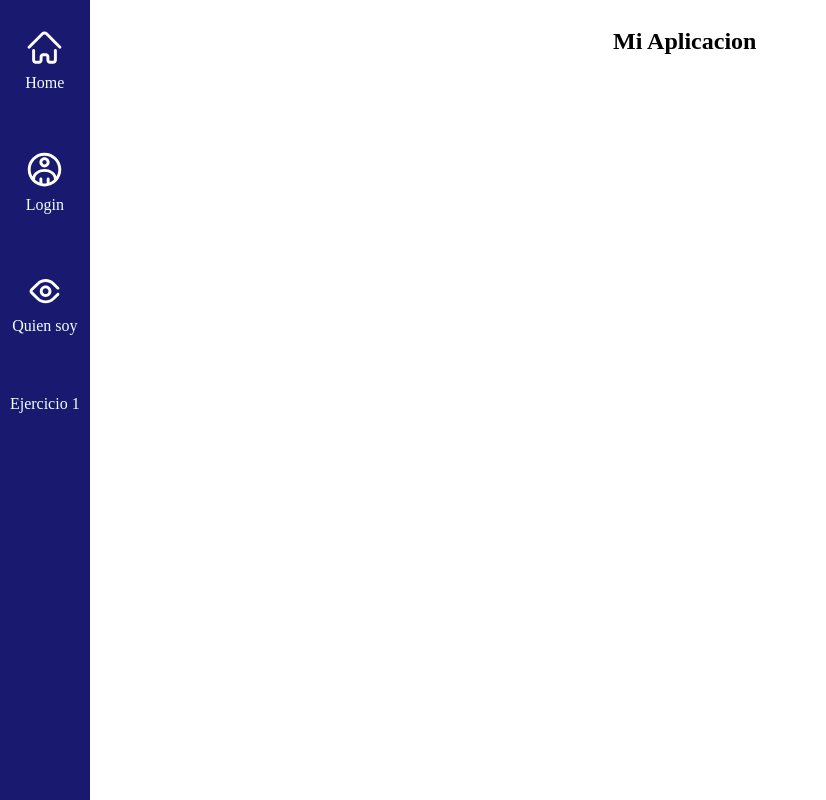
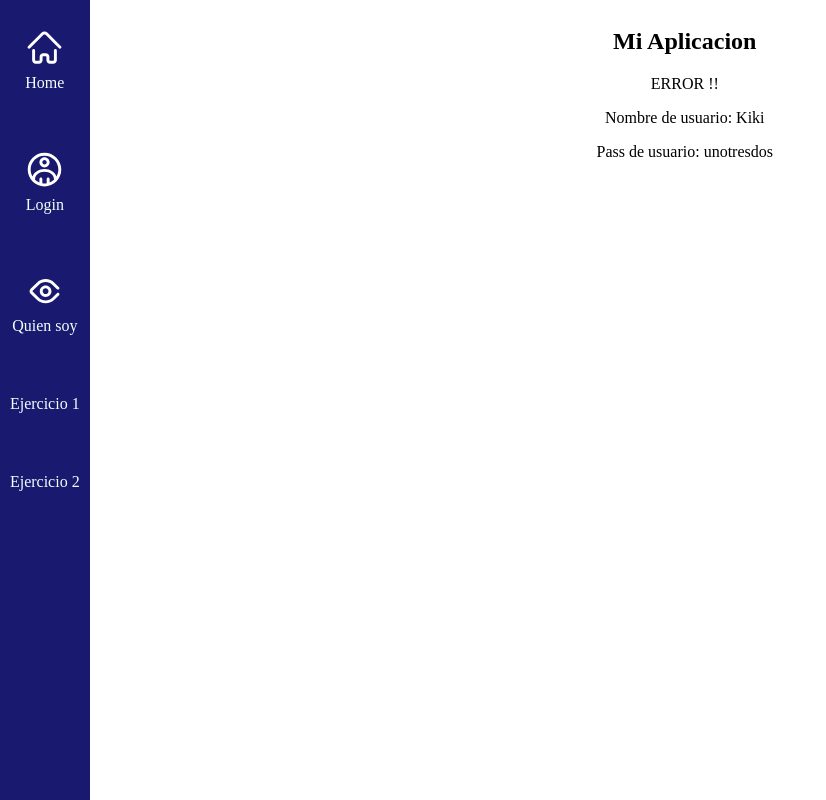
Before and after one commit to Syridiana/heroku-test, an Angular app: page /error in a window 1280 px wide. Before the commit this address led to /. Shown: the whole page, without its empty margins (0-826 px from the left). Built offline with nearby package versions, Linux system fonts and the light colour scheme.

Commit message:
Add Ejercicio 2

```diff
--- a/src/app/app.component.html
+++ b/src/app/app.component.html
@@ -3,6 +3,7 @@
     <a class="navItem" routerLink="/login"><img class="navIcon" src="../assets/img/user.svg" alt="">Login</a>
     <a class="navItem" routerLink="/quien-soy"><img class="navIcon" src="../assets/img/eye.svg" alt="">Quien soy</a>
     <a class="navItem" routerLink="/ej1">Ejercicio 1</a>
+    <a class="navItem" routerLink="/error">Ejercicio 2</a>
 </nav>
 <section id="mainSection">
     <header>
--- a/src/app/app.routing.ts
+++ b/src/app/app.routing.ts
@@ -3,12 +3,14 @@ import { LoginComponent } from './login/login.component';
 import { QuienSoyComponent } from './quien-soy/quien-soy.component';
 import { BienvenidoComponent } from './bienvenido/bienvenido.component';
 import { Ej1Component } from './ej1/ej1.component';
+import { ErrorComponent } from './error/error.component';
 
 const appRoutes: Routes = [
     { path: 'login', component: LoginComponent },
     { path: 'quien-soy', component: QuienSoyComponent },
     { path: '', component: BienvenidoComponent },
-    { path: 'ej1', component: Ej1Component }
+    { path: 'ej1', component: Ej1Component },
+    { path: 'error', component: ErrorComponent }
 ];
 
 export const routing = RouterModule.forRoot(appRoutes);
--- a/src/app/error/error.component.html
+++ b/src/app/error/error.component.html
@@ -1 +1,3 @@
-<p>error works!</p>
+<p>ERROR !!</p>
+<p>Nombre de usuario: {{myUsuario.nombre}}</p>
+<p>Pass de usuario: {{myUsuario.clave}}</p>
--- a/src/app/error/error.component.ts
+++ b/src/app/error/error.component.ts
@@ -1,4 +1,5 @@
 import { Component, OnInit } from '@angular/core';
+import { Usuario } from '../clases/usuario';
 
 @Component({
   selector: 'app-error',
@@ -6,8 +7,7 @@ import { Component, OnInit } from '@angular/core';
   styleUrls: ['./error.component.css']
 })
 export class ErrorComponent implements OnInit {
-
-  constructor() { }
+myUsuario: Usuario =  new Usuario();
 
   ngOnInit(): void {
   }
```
